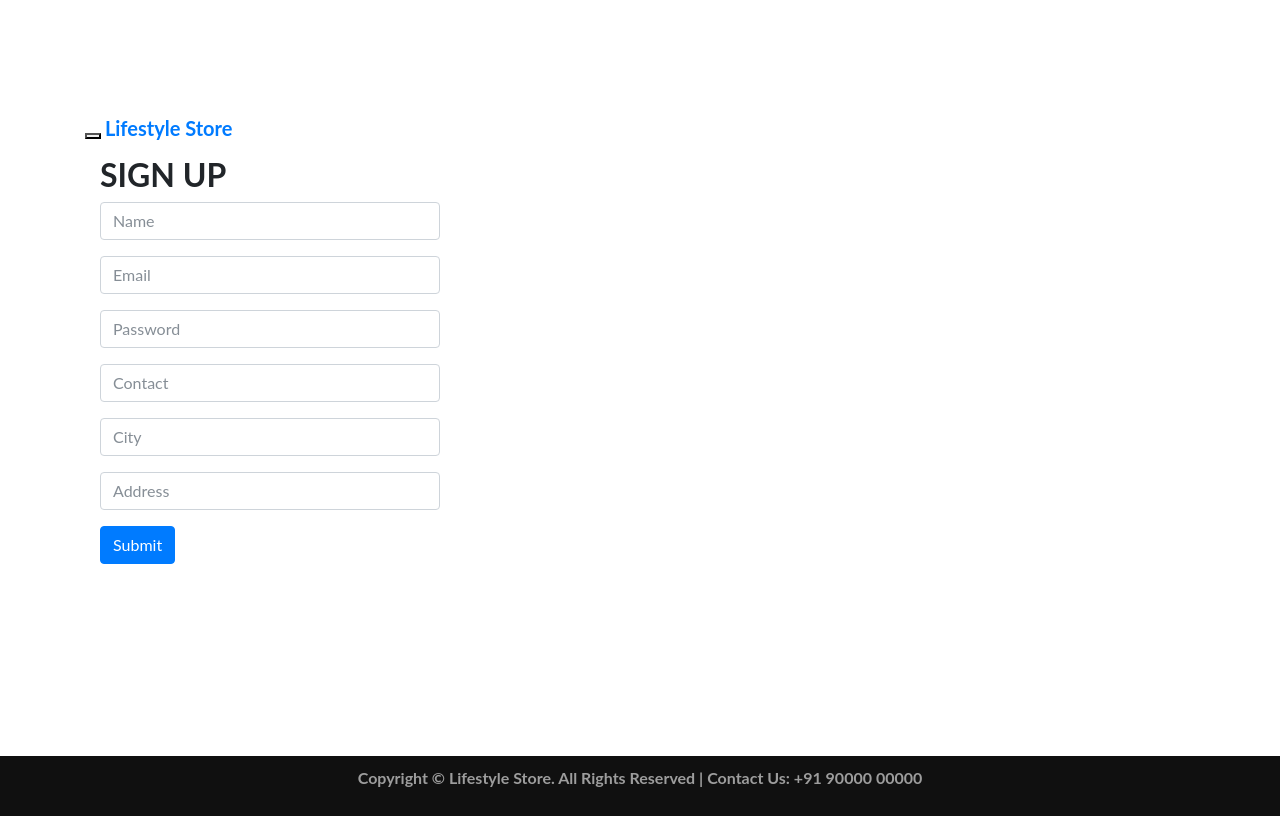
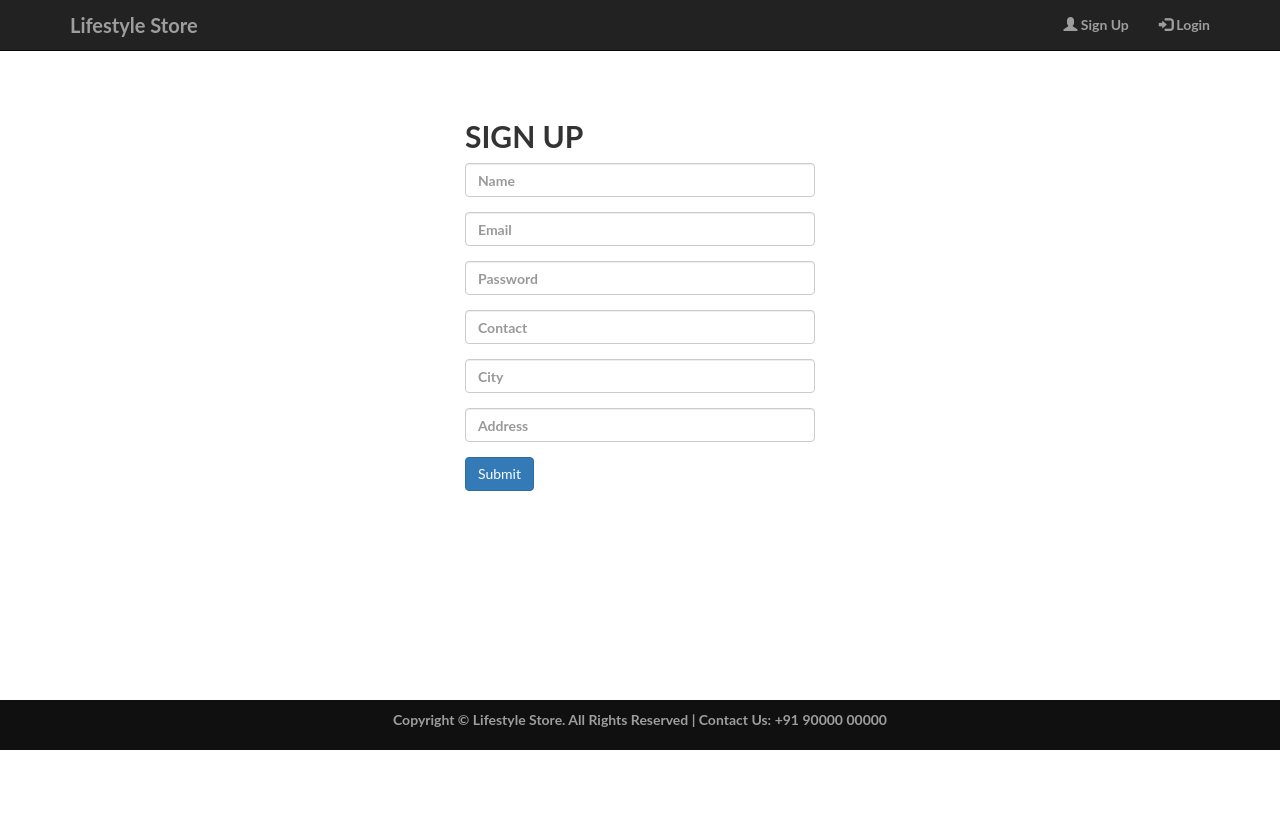
Before and after one commit to Devil560/ecommerce1, a PHP site: page /signup.php in a window 1280 px wide. After the commit the page ends 750 px from the top, so only its background shows below. Run offline with PHP 8.4, Linux system fonts and the light colour scheme.

Commit message:
Update signup.php

```diff
--- a/signup.php
+++ b/signup.php
@@ -7,12 +7,22 @@ if (isset($_SESSION['email'])) {
 <!DOCTYPE html>
 <html lang="en">
     <head>
-        <meta name="viewport" content="width=device-width, initial-scale=1">
-        <title>Signup | Life Style Store</title>
-        <link href="css/bootstrap.css" rel="stylesheet">
-        <link href="css/style.css" rel="stylesheet">
-        <script src="js/jquery.js"></script>
-        <script src="js/bootstrap.min.js"></script>
+        <link rel="icon" href="img/commerce.ico">
+        <title>Success|Lifestyle Store</title>
+        <meta charset="UTF-8">
+        <meta name="viewport" content="width=device-width, initial-scale=1.0">
+
+          <!-- Latest compiled and minified CSS -->
+        <link rel="stylesheet" href="https://maxcdn.bootstrapcdn.com/bootstrap/3.3.7/css/bootstrap.min.css" >
+
+        <link href="style.css" rel="stylesheet" type="text/css">
+        <!-- jQuery library -->
+        <script src="https://ajax.googleapis.com/ajax/libs/jquery/1.12.4/jquery.min.js"></script>
+
+
+        <!-- Latest compiled and minified JavaScript -->
+        <script src="https://maxcdn.bootstrapcdn.com/bootstrap/3.3.7/js/bootstrap.min.js"></script>
+
     </head>
     <body>
         <?php include 'header.php'; ?>
```
